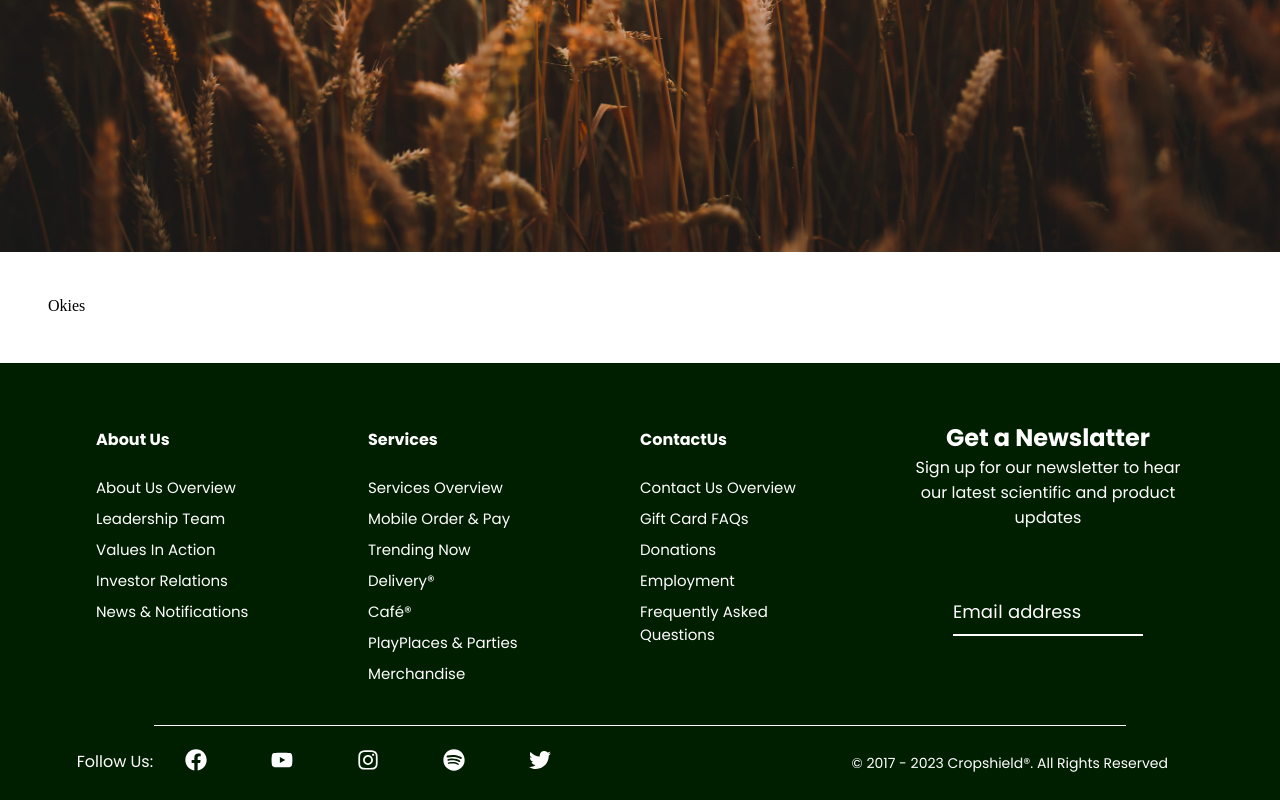
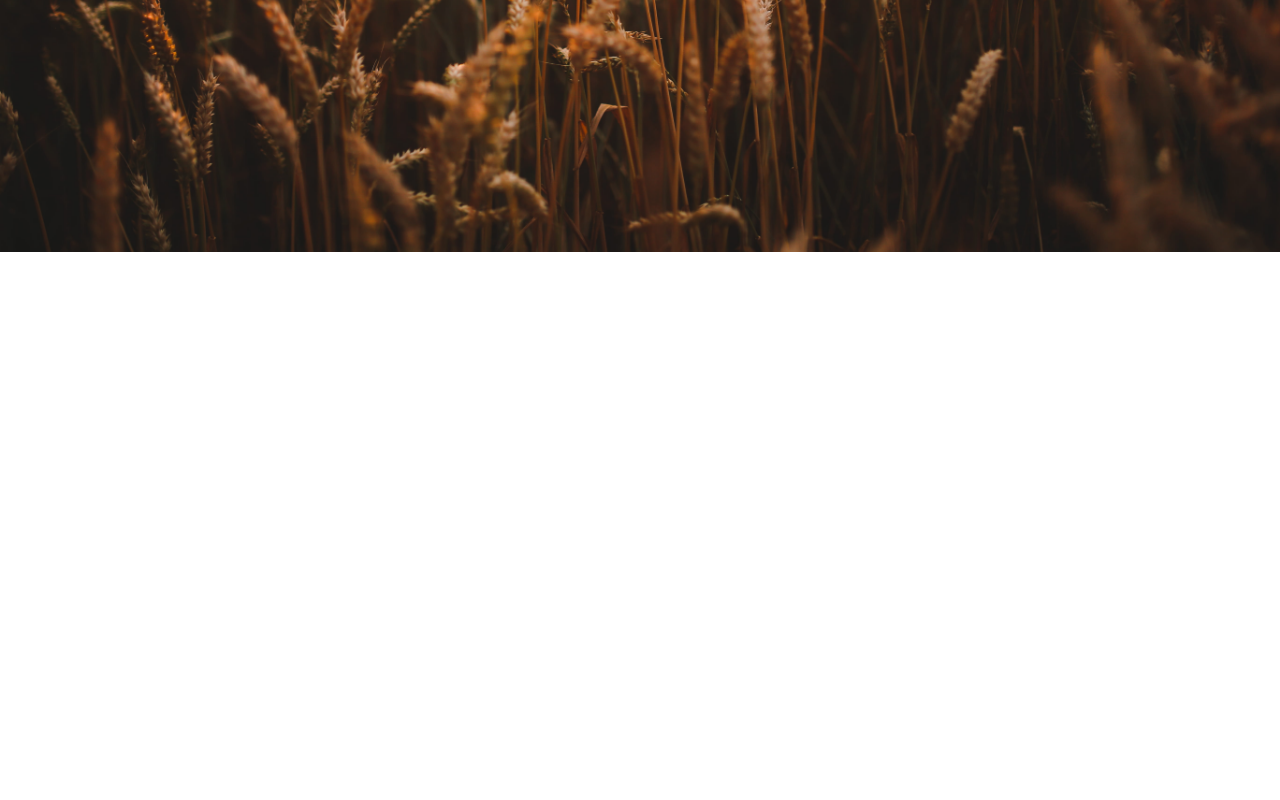
Before and after one commit to InnovatorBrain/cropshield, a React (Create React App) app: page / in a window 1280 px wide. Shown: the part 548-1348 px from the top of the page. After the commit the page ends 800 px from the top, so only its background shows below. Built offline with nearby package versions, Linux system fonts and the light colour scheme.

Commit message:
forntend > Setting Simple Navbar

```diff
--- a/src/App.js
+++ b/src/App.js
@@ -6,7 +6,6 @@ import { BrowserRouter, Routes, Route } from 'react-router-dom';
 import SplashScreen from './components/SplashScreen/SplashScreen';
 import Navbar from './components/Navbar/Navbar';
 import Carousel from './components/Carousel/Carousel';
-import Okies from './components/Okies/Okies';
 import Footer from './components/Footer/Footer';
 
 
@@ -30,8 +29,8 @@ function App() {
         <BrowserRouter>
           <Routes>
             {/* Home */}
-            <Route path="/" element={<div className='HOME'><Navbar /><Carousel /><Okies /> <Footer /></div>} />
-            <Route path="home/" element={<div className='HOME'><Navbar /><Carousel /> <Okies /><Footer /></div>} />
+            <Route path="/" element={<div className='HOME'><Navbar /><Carousel /> </div>} />
+            <Route path="home/" element={<div className='HOME'><Navbar /><Carousel /> <Footer /></div>} />
           </Routes>
         </BrowserRouter>
       )}
--- a/src/components/Carousel/Carousel.css
+++ b/src/components/Carousel/Carousel.css
@@ -1,5 +1,6 @@
 .Carousel_Container {
     position: absolute;
+    z-index: 1;
     top: 0;
     margin: 0;
     padding: 0;
@@ -8,9 +9,9 @@
     background-position: center;
     width: 100%;
     height: 100vh;
-    z-index: -1;
     display: flex;
     justify-content: space-between;
+    max-height: 800px;
 }
 
 .Carousel_Left_side {
@@ -81,7 +82,6 @@ button:hover svg {
 button:active {
     transform: scale(0.95);
 }
-
 
 
 
--- a/src/components/Footer/Footer.css
+++ b/src/components/Footer/Footer.css
@@ -1,4 +1,7 @@
 .Footer-main-container {
+    position: relative;
+    z-index: 1 !important;
+    margin-top: 800px;
     background-color: #001e00;
     color: white !important;
     padding: .5rem 2rem 0 2rem;
@@ -82,6 +85,7 @@ li:hover {
 .appStoreImageOne>h3 {
     font-family: var(--font-base);
     font-size: 24px;
+    color: var(--color-Yellow);
 }
 
 
@@ -130,18 +134,14 @@ li:hover {
     transform: translateY(-30px);
 }
 
-
-
 /* Subscribe section end */
 
-
 .thin-line {
-    width: 80%;
+    width: 90%;
     margin: 0 auto 1rem auto;
     height: 0.15px;
     background-color: white;
 }
-
 
 .Footer_SocialMedia_Section_cont {
     margin: 0;
@@ -159,7 +159,6 @@ li:hover {
     width: 49%;
 
 }
-
 
 .Footer_SocialMedia_Ul {
     display: flex;
@@ -192,14 +191,12 @@ li:hover {
     position: relative;
     display: inline-block;
     padding: 0;
-    /* Set padding to zero */
     transition: transform 0.2s ease-in-out;
-    /* Add a smooth transition for scaling */
 }
 
 .Footer_SocialMedia_Ul li a:hover {
     transform: scale(1.1);
-    /* Scale up on hover */
+
 }
 
 .Footer_SocialMedia_Ul li a:hover::before {
@@ -238,6 +235,9 @@ li:hover {
     color: white;
     text-decoration: none;
 }
+
+
+
 
 /* Extra small devices (phones) */
 @media only screen and (max-width: 576px) {
--- a/src/components/Footer/Footer.jsx
+++ b/src/components/Footer/Footer.jsx
@@ -15,10 +15,10 @@ const Footer = () => {
                 About Us
               </li>
               <li><Link to="/about">About Us Overview</Link></li>
-              <li><Link to="/leadership">Leadership Team</Link></li>
-              <li><Link to="/values">Values In Action</Link></li>
-              <li><Link to="/investor">Investor Relations</Link></li>
-              <li><Link to="/news">News & Notifications</Link></li>
+              <li><Link to="">Feedback</Link></li>
+              <li><Link to="">Community</Link></li>
+              <li><Link to="">Crop Insurance AI</Link></li>
+              <li><Link to="">Blockchain Solutions</Link></li>
             </ul>
           </div>
           <div className="Footer_Services_Section">
@@ -26,32 +26,31 @@ const Footer = () => {
               <li className="Footer_Services_title">
                 Services
               </li>
-              <li><Link to="/services">Services Overview</Link></li>
-              <li><Link to="/mobile-order">Mobile Order & Pay</Link></li>
-              <li><Link to="/trending">Trending Now</Link></li>
-              <li><Link to="/delivery">Delivery®</Link></li>
-              <li><Link to="/cafe">Café®</Link></li>
-              <li><Link to="/playplaces">PlayPlaces & Parties</Link></li>
-              <li><Link to="/merchandise">Merchandise</Link></li>
+              <li><Link to="">Terms of Service</Link></li>
+              <li><Link to="">Trust, Safety & Security</Link></li>
+              <li><Link to="">Fast & Automated Claim <br></br>Processing</Link></li>
+              <li><Link to="">Monitoring Tools</Link></li>
+              <li><Link to="">Blockchain Solutions</Link></li>
+              <li><Link to="">Partnership Opportunities</Link></li>
             </ul>
           </div>
           <div className="Footer_ContactUs_Section">
             <ul>
               <li className="Footer_ContactUs_title">
-                ContactUs
+                Contact Us
               </li>
-              <li><Link to="/contact">Contact Us Overview</Link></li>
-              <li><Link to="/gift-card">Gift Card FAQs</Link></li>
-              <li><Link to="/donations">Donations</Link></li>
-              <li><Link to="/employment">Employment</Link></li>
-              <li><Link to="/faq">Frequently Asked<br />Questions</Link></li>
+              <li><Link to="">Customer Support</Link></li>
+              <li><Link to="">Help & Support</Link></li>
+              <li><Link to="">FAQs</Link></li>
+              <li><Link to="">Email Support</Link></li>
+              <li><Link to="">Live Chat and<br />Questions</Link></li>
             </ul>
           </div>
 
           <div className="Footer_Images_Section">
             <div className="appStoreImageOne">
               <h3>Get a Newslatter</h3>
-              <p>Sign up for our newsletter to hear our latest scientific and product updates</p>
+              <p>Sign up for our newsletter to hear our latest insurance Policies and updates</p>
             </div>
             <div className="appStoreImageTwo">
               <div className="form-control">
@@ -111,7 +110,7 @@ const Footer = () => {
             </ul>
           </div>
 
-          <li className='AllRightReserve'>© 2017 - 2023 Cropshield®. All Rights Reserved</li>
+          <li className='AllRightReserve'>© 2020 - 2024 Cropshield®. All Rights Reserved</li>
 
         </div>
       </div>
--- a/src/components/Navbar/Navbar.jsx
+++ b/src/components/Navbar/Navbar.jsx
@@ -1,4 +1,5 @@
-import React, { useEffect, useState } from 'react'
+import React from 'react'
+// import React, { useEffect, useState } from 'react'
 import './Navbar.css'
 import images from '../../constants/images'
 import UpNav from '../UpNav/UpNav';
@@ -10,36 +11,35 @@ import { GiHamburgerMenu } from 'react-icons/gi'
 import { Link } from 'react-router-dom'
 const Navbar = () => {
   const [toggleMenu, setToggleMenu] = React.useState(false);
+  // -------------- NAV-EFFECT-SETTINGS START--------------------
 
+  // const [prevScrollPos, setPrevScrollPos] = useState(window.pageYOffset);
+  // const [visible, setVisible] = useState(true);
 
-  const [prevScrollPos, setPrevScrollPos] = useState(window.pageYOffset);
-  const [visible, setVisible] = useState(true);
+  // useEffect(() => {
+  //   const handleScroll = () => {
+  //     const currentScrollPos = window.pageYOffset;
+  //     const isScrollingDown = prevScrollPos < currentScrollPos;
 
-  useEffect(() => {
-    const handleScroll = () => {
-      const currentScrollPos = window.pageYOffset;
-      const isScrollingDown = prevScrollPos < currentScrollPos;
+  //     if (!isScrollingDown || currentScrollPos <= 0) {
+  //       setVisible(true);
+  //     } else {
+  //       setVisible(currentScrollPos <= 500);
+  //     }
 
-      if (!isScrollingDown || currentScrollPos <= 0) {
-        setVisible(true);
-      } else {
-        setVisible(currentScrollPos <= 500);
-      }
+  //     setPrevScrollPos(currentScrollPos);
+  //   };
 
-      setPrevScrollPos(currentScrollPos);
-    };
+  //   setVisible(window.pageYOffset <= 500);
 
-    setVisible(window.pageYOffset <= 500);
-
-    window.addEventListener('scroll', handleScroll);
-    return () => {
-      window.removeEventListener('scroll', handleScroll);
-    };
-  }, [prevScrollPos]);
-
+  //   window.addEventListener('scroll', handleScroll);
+  //   return () => {
+  //     window.removeEventListener('scroll', handleScroll);
+  //   };
+  // }, [prevScrollPos]);
 
   return (
-    visible ? (
+    // visible ? (
     <>
       < UpNav />
       <nav className='app__navbar'>
@@ -135,7 +135,7 @@ const Navbar = () => {
       </nav >
 
     </>
-    ) : ""
+    // ) : ""
   );
 }
 
--- a/src/index.css
+++ b/src/index.css
@@ -14,7 +14,7 @@
   --color-LightGreen_a: #81b221;
   --color-LightGreen_b: #6a9930;
   --color-DarkGreen: #0F2E0F;
-  --color-Yellow: #c4e201;
+  --color-Yellow: #f3c22b;
   --color-YellowLight: #cfef00;
   --color-Grey: #2e3529;
 
```
Lines whose indentation alone changed are shown as unchanged.
